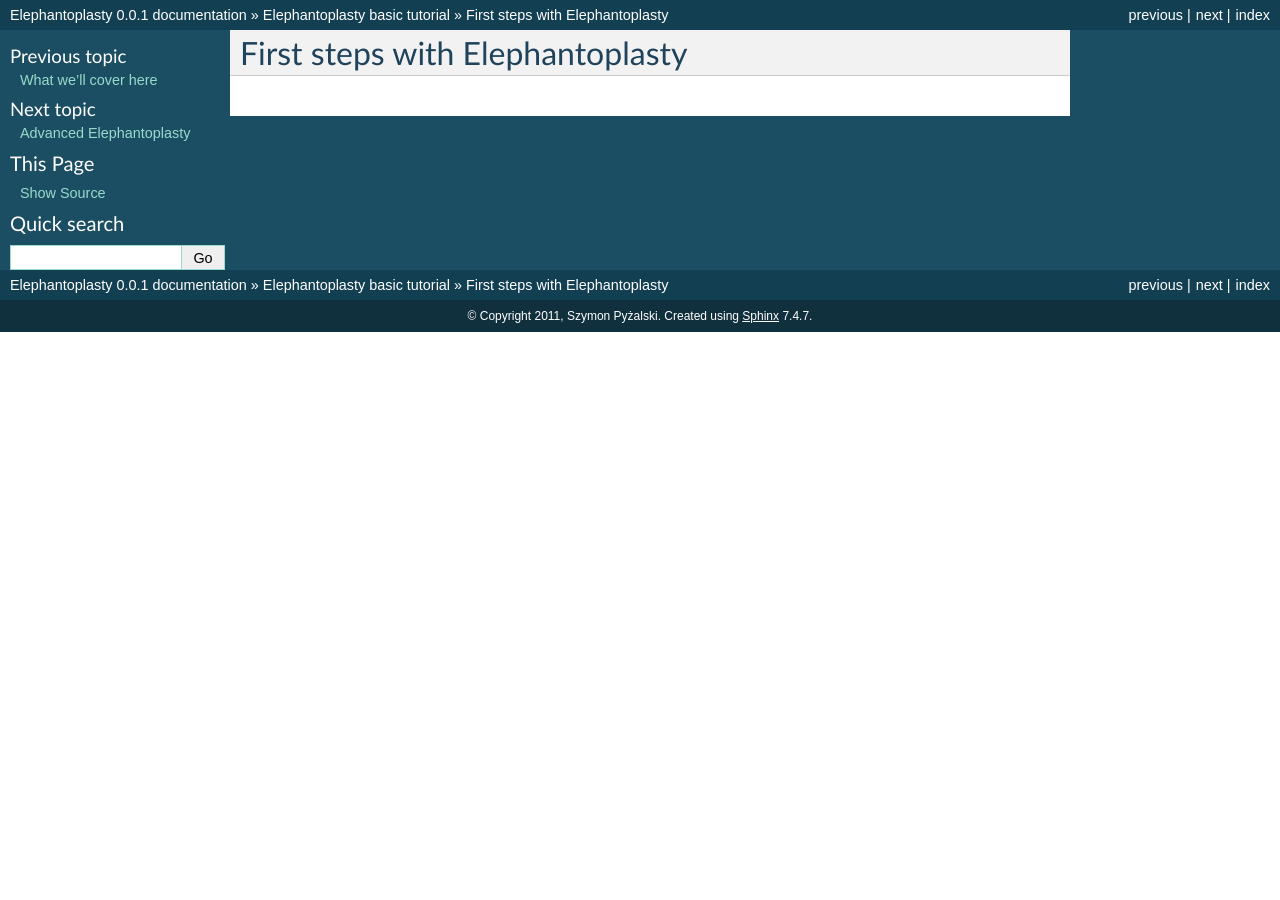
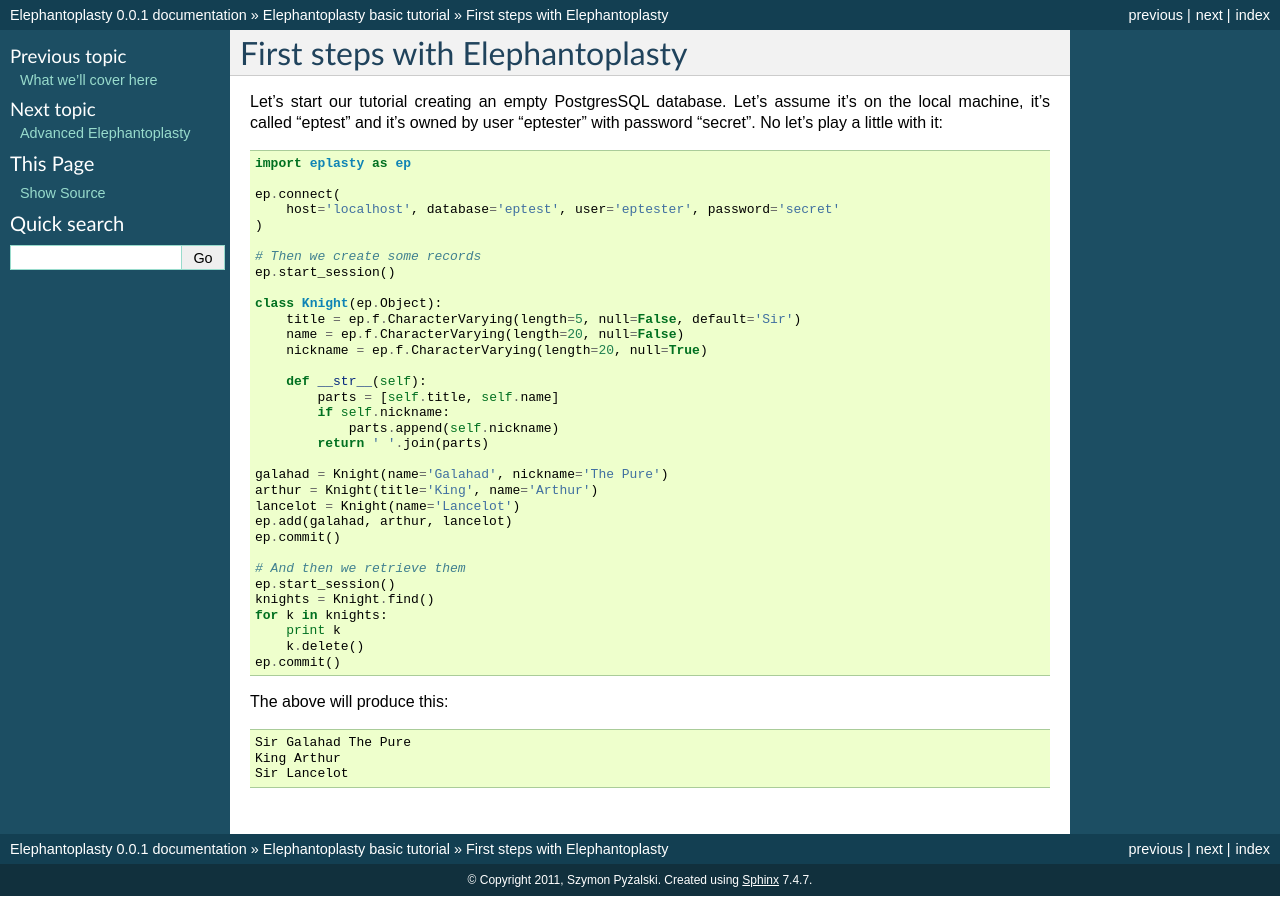
Before and after one commit to zefciu/Elephantoplasty, a Sphinx documentation site: the page built from doc/basics/first_steps.rst, in a window 1280 px wide. Built offline with Sphinx 7.4.7, drawn with Linux system fonts in a browser that asks for light colours.

Commit message:
First simplle test in docs
* Fixed ``Result`` behaviour

```diff
--- a/doc/basics/first_steps.rst
+++ b/doc/basics/first_steps.rst
@@ -1,3 +1,51 @@
 ----------------------------------------
 First steps with Elephantoplasty
 ----------------------------------------
+
+Let's start our tutorial creating an empty PostgresSQL database. Let's assume
+it's on the local machine, it's called "eptest" and it's owned by user
+"eptester" with password "secret". No let's play a little with it:
+
+.. testcode::
+
+    import eplasty as ep
+
+    ep.connect(
+        host='localhost', database='eptest', user='eptester', password='secret'
+    )
+
+    # Then we create some records
+    ep.start_session()
+
+    class Knight(ep.Object):
+        title = ep.f.CharacterVarying(length=5, null=False, default='Sir')
+        name = ep.f.CharacterVarying(length=20, null=False)
+        nickname = ep.f.CharacterVarying(length=20, null=True)
+
+        def __str__(self):
+            parts = [self.title, self.name]
+            if self.nickname:
+                parts.append(self.nickname)
+            return ' '.join(parts)
+
+    galahad = Knight(name='Galahad', nickname='The Pure')
+    arthur = Knight(title='King', name='Arthur')
+    lancelot = Knight(name='Lancelot')
+    ep.add(galahad, arthur, lancelot)
+    ep.commit()
+
+    # And then we retrieve them
+    ep.start_session()
+    knights = Knight.find()
+    for k in knights:
+        print k
+        k.delete()
+    ep.commit()
+
+The above will produce this:
+
+.. testoutput::
+
+    Sir Galahad The Pure
+    King Arthur
+    Sir Lancelot
```
Also changed, not shown: 1 other file.
